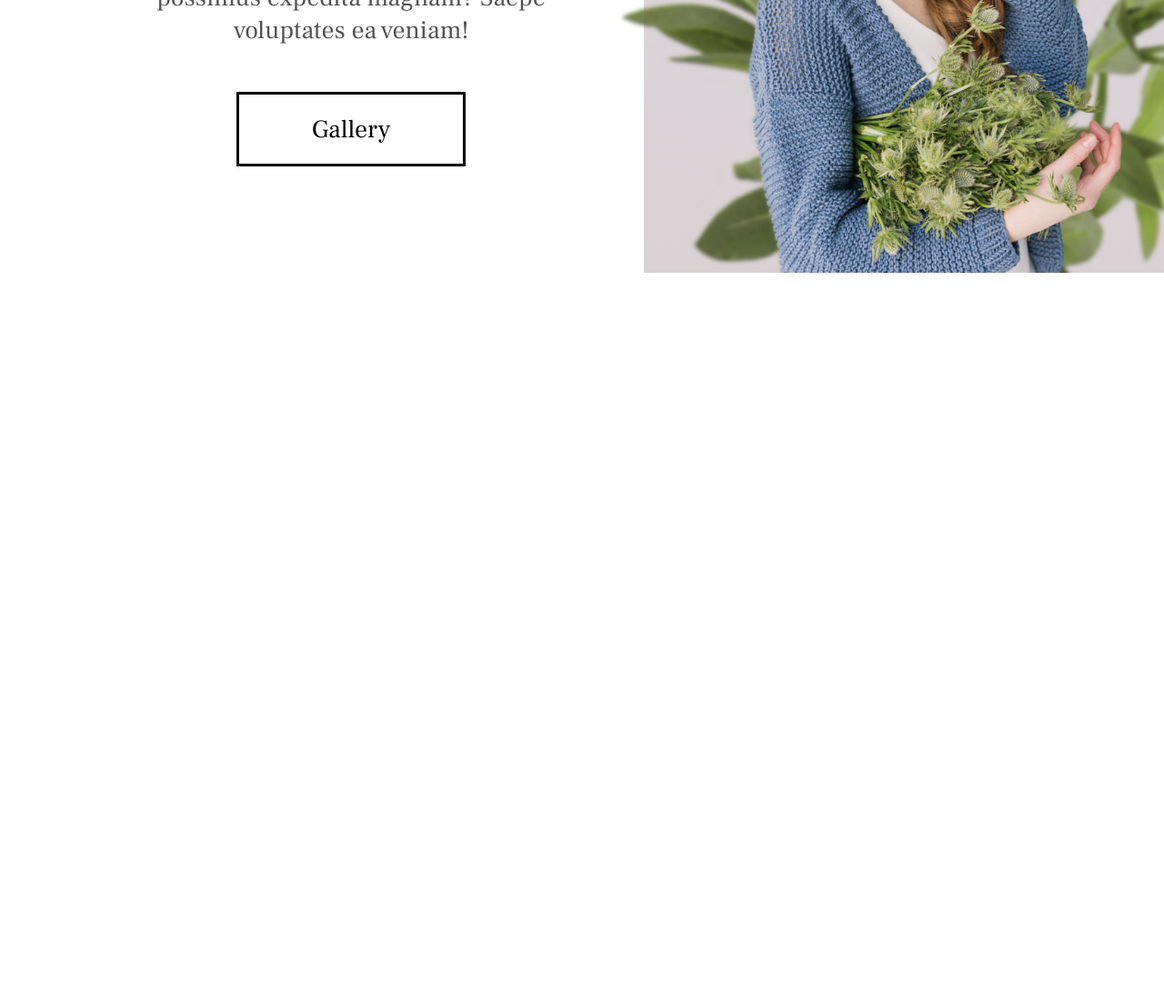
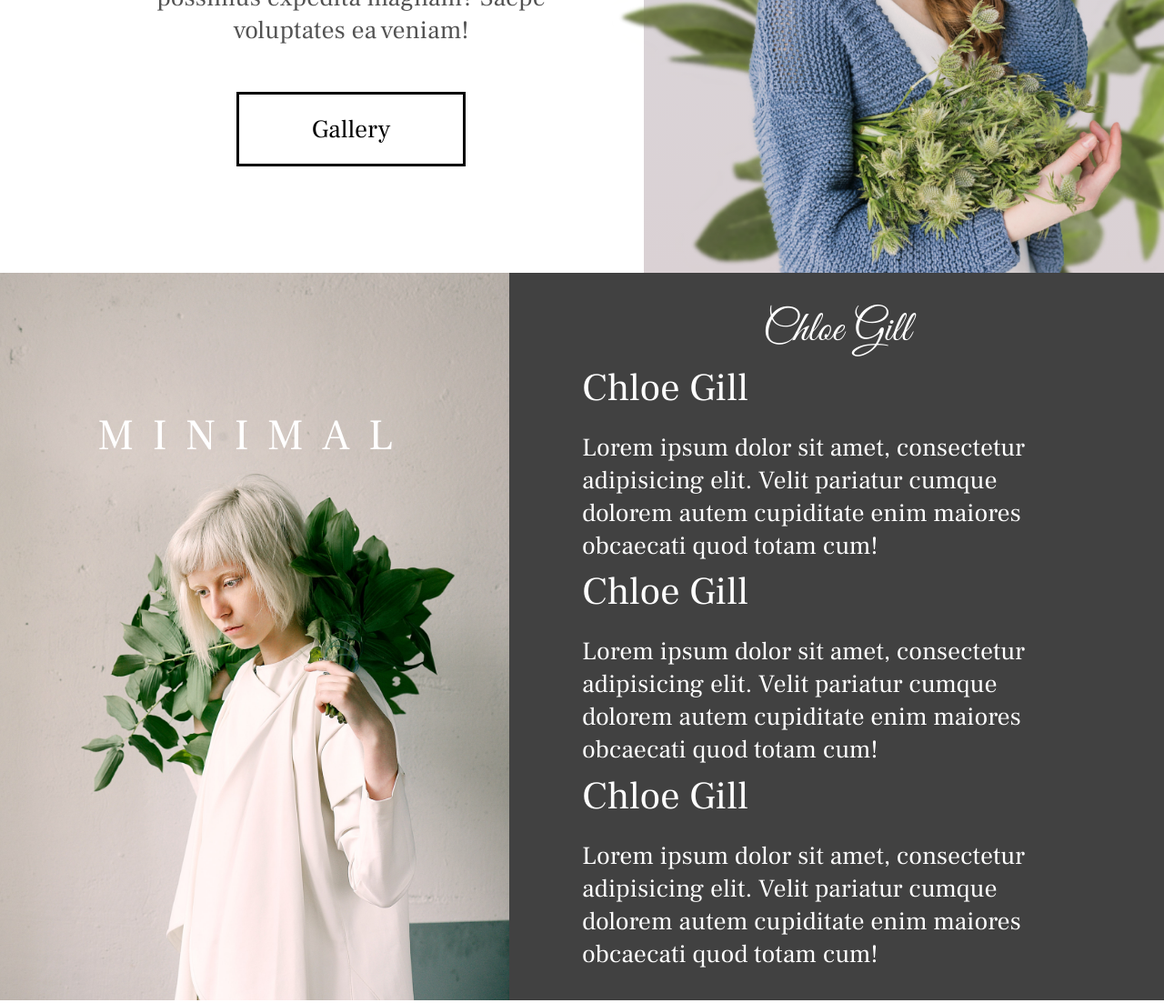
Before and after one commit to alejandroBarraza/Elena, a plain HTML site: page index.html in a window 1280 px wide. Shown: the part 501-1604 px from the top of the page at 91% size. Before the commit the page ends 801 px from the top, so only its background shows below. Drawn offline with Linux system fonts and the light colour scheme; a script that the page names is missing.

Commit message:
feature(about) about section and mob version

```diff
--- a/index.html
+++ b/index.html
@@ -43,6 +43,36 @@
           <img src="./img/plant2.png" alt="" class="plant2 plant" />
         </div>
       </section>
+      <section class="about">
+        <div class="about-image">
+          <h5>MINIMAL</h5>
+          <img src="./img/about-image.png" alt="portrait-picture" />
+        </div>
+        <div class="about-text flex">
+          <h2>Chloe Gill</h2>
+          <div class="about-life">
+            <h3>Chloe Gill</h3>
+            <p>
+              Lorem ipsum dolor sit amet, consectetur adipisicing elit. Velit pariatur cumque
+              dolorem autem cupiditate enim maiores obcaecati quod totam cum!
+            </p>
+          </div>
+          <div class="about-work">
+            <h3>Chloe Gill</h3>
+            <p>
+              Lorem ipsum dolor sit amet, consectetur adipisicing elit. Velit pariatur cumque
+              dolorem autem cupiditate enim maiores obcaecati quod totam cum!
+            </p>
+          </div>
+          <div class="about-contact">
+            <h3>Chloe Gill</h3>
+            <p>
+              Lorem ipsum dolor sit amet, consectetur adipisicing elit. Velit pariatur cumque
+              dolorem autem cupiditate enim maiores obcaecati quod totam cum!
+            </p>
+          </div>
+        </div>
+      </section>
     </main>
     <script src="./main.js"></script>
   </body>
--- a/main.js
+++ b/main.js
@@ -1,4 +1,4 @@
-// selecttors
+// selectors
 const buttonBurguer = document.querySelector(".burguer-container");
 const burguer = document.querySelector(".burguer");
 const navBurguer = document.querySelector(".nav-links");
--- a/style.css
+++ b/style.css
@@ -99,15 +99,6 @@ nav {
 #logo {
   flex: 1 1 20rem;
 }
-/* .burger-container{
-  width: 4.8rem;
-  height: 4.8rem;
-  cursor: pointer;
-  border: 3px solid black;
-  transition: all .3s ease-in-out;
-} */
-
-/* ----------------------------- */
 
 /* hero section */
 .hero {
@@ -159,6 +150,48 @@ nav {
   left: 40%;
 }
 
+/* about section  */
+
+.about {
+  display: flex;
+  min-height: 100vh;
+  flex-wrap: wrap;
+}
+.about-image {
+  flex: 1 1 40rem;
+  position: relative;
+}
+.about-image img {
+  height: 100%;
+  width: 100%;
+  object-fit: cover;
+}
+.about-image h5 {
+  font-size: var(--header2);
+  font-weight: 300;
+  position: absolute;
+  color: white;
+  letter-spacing: 2rem;
+  top: 20%;
+  left: 50%;
+  transform: translate(-50%, -20%);
+}
+.about-text {
+  padding: 3rem 8rem;
+  flex: 2 1 40rem;
+  background: var(--background-color);
+  color: white;
+  justify-content: space-around;
+}
+.about-text h2 {
+  font-family: "Vibes";
+  font-weight: 400;
+}
+.about-life h3,
+.about-work h3,
+.about-contact h3 {
+  padding-bottom: 2rem;
+}
 /* animations */
 @keyframes refresh {
   from {
@@ -256,4 +289,13 @@ nav {
     padding: 0rem 3rem 3rem 3rem;
     text-align: center;
   }
+  /* about section  */
+  .about-text {
+    padding: 2rem 4rem;
+  }
+  .about-life h3,
+  .about-work h3,
+  .about-contact h3 {
+    padding: 0.5rem 0.5rem;
+  }
 }
```
